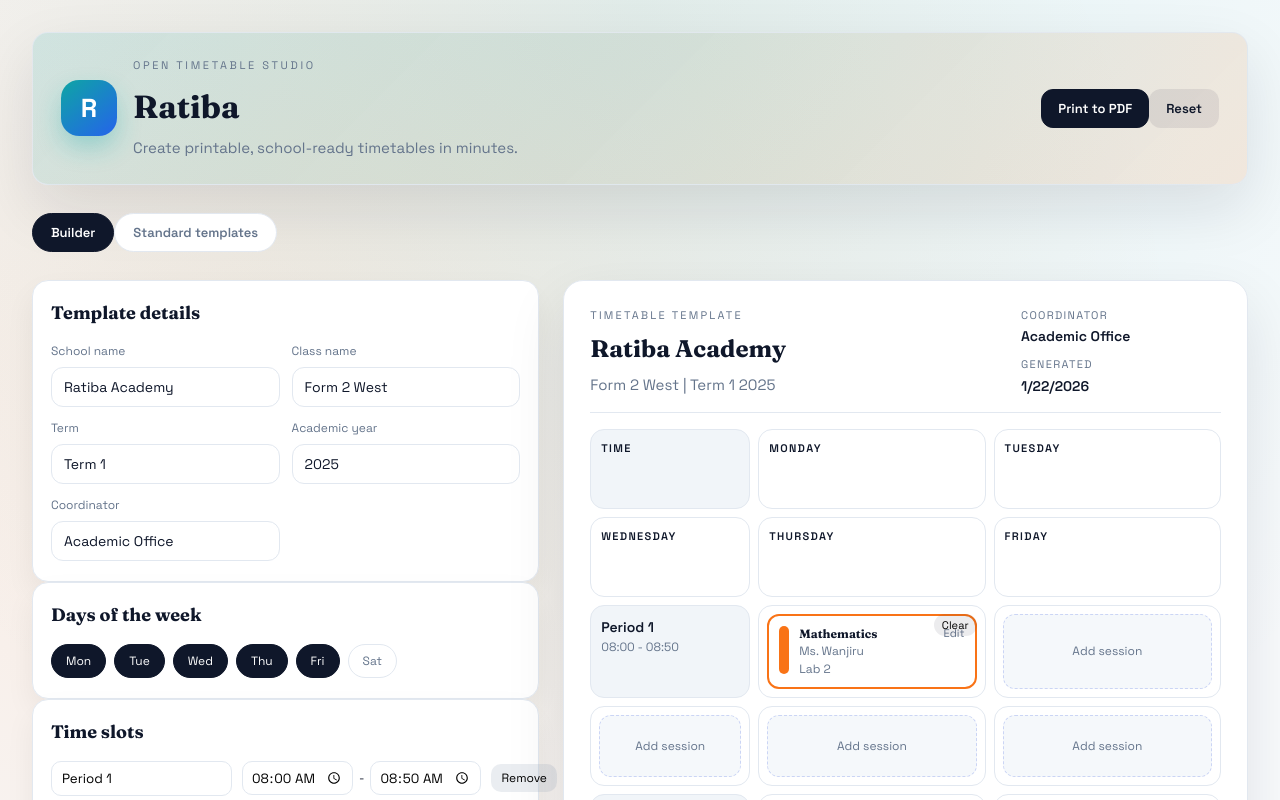
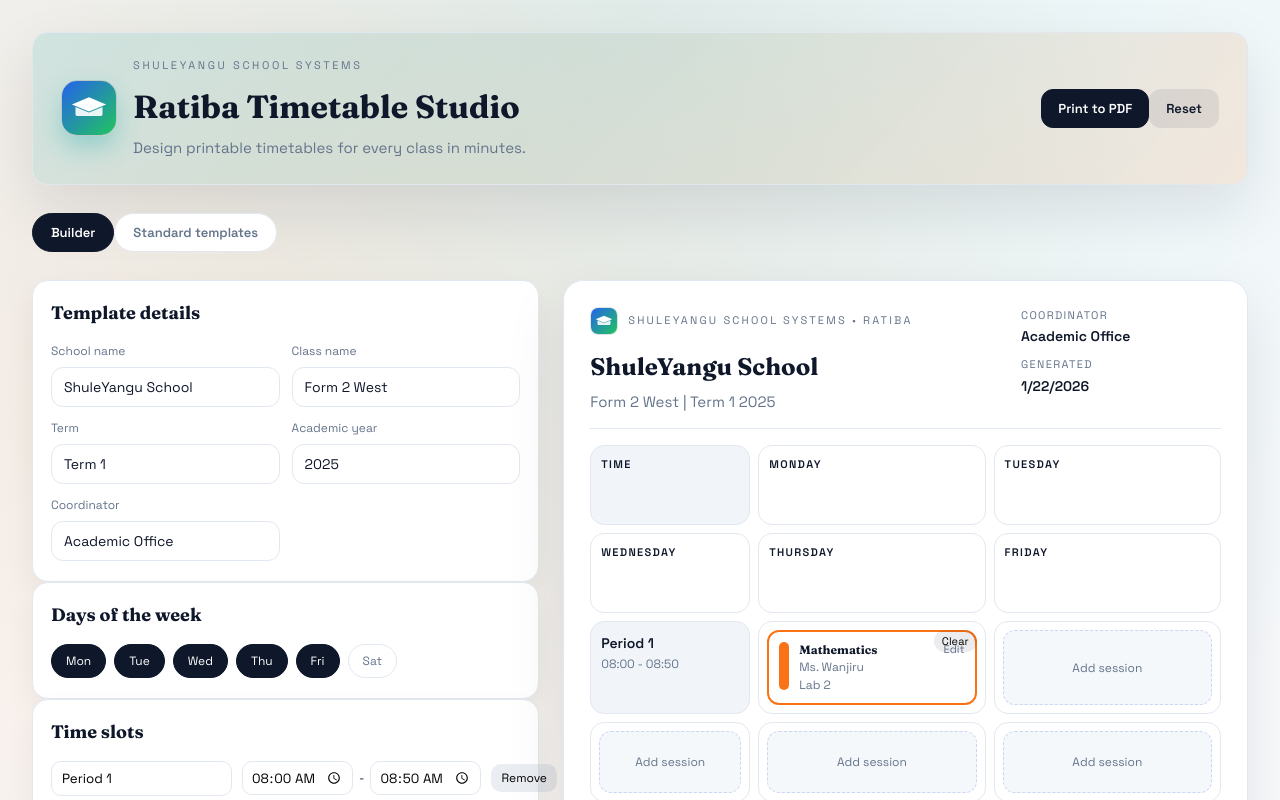
Before and after one commit to simlexx-k/shuleyangu-ratiba, a Vue app: page / in a window 1280 px wide. Shown: the top 800 px of the page. Built offline with nearby package versions, Linux system fonts and the light colour scheme.

Commit message:
feat: align ratiba branding with shuleyangu

```diff
--- a/index.html
+++ b/index.html
@@ -4,7 +4,7 @@
     <meta charset="UTF-8">
     <link rel="icon" href="/favicon.ico">
     <meta name="viewport" content="width=device-width, initial-scale=1.0">
-    <title>Vite App</title>
+    <title>Ratiba | ShuleYangu School Systems</title>
   </head>
   <body>
     <div id="app"></div>
--- a/src/App.vue
+++ b/src/App.vue
@@ -5,7 +5,7 @@ import { nanoid } from 'nanoid'
 
 const defaultTemplate = {
   meta: {
-    schoolName: 'Ratiba Academy',
+    schoolName: 'ShuleYangu School',
     className: 'Form 2 West',
     term: 'Term 1',
     academicYear: '2025',
@@ -465,14 +465,18 @@ const buildStandardTemplateHtml = (standard) => {
     <html>
       <head>
         <meta charset="utf-8" />
-        <title>${escapeHtml(standard.title)} - Ratiba</title>
+    <title>${escapeHtml(standard.title)} | ShuleYangu Ratiba</title>
         <style>
           * { box-sizing: border-box; }
           body { margin: 0; font-family: 'Segoe UI', Arial, sans-serif; color: #0f172a; background: #f8fafc; }
           .sheet { max-width: 980px; margin: 24px auto; background: #fff; border: 1px solid #e2e8f0; border-radius: 16px; padding: 24px; }
+          .print-header { display: flex; align-items: center; justify-content: space-between; gap: 16px; border-bottom: 1px solid #e2e8f0; padding-bottom: 12px; }
+          .print-brand { display: flex; align-items: center; gap: 10px; }
+          .print-logo { width: 36px; height: 36px; border-radius: 10px; border: 1px solid #e2e8f0; object-fit: cover; }
+          .brand-text { font-size: 11px; text-transform: uppercase; letter-spacing: 0.12em; color: #64748b; }
           h1 { margin: 0; font-size: 22px; }
           .subtitle { margin-top: 6px; font-size: 12px; color: #64748b; }
-          .meta { margin-top: 12px; display: flex; gap: 12px; font-size: 11px; color: #64748b; }
+          .meta { display: flex; gap: 12px; font-size: 11px; color: #64748b; }
           table { width: 100%; border-collapse: collapse; margin-top: 16px; font-size: 12px; }
           th, td { border: 1px solid #e2e8f0; padding: 8px; text-align: left; vertical-align: top; }
           th { background: #f1f5f9; text-transform: uppercase; letter-spacing: 0.08em; font-size: 10px; }
@@ -487,12 +491,20 @@ const buildStandardTemplateHtml = (standard) => {
       </head>
       <body>
         <div class="sheet">
-          <h1>${escapeHtml(standard.title)}</h1>
+          <div class="print-header">
+            <div class="print-brand">
+              <img class="print-logo" src="/logo.svg" alt="ShuleYangu logo" />
+              <div>
+                <div class="brand-text">ShuleYangu School Systems</div>
+                <h1>${escapeHtml(standard.title)}</h1>
+              </div>
+            </div>
+            <div class="meta">
+              <div>Generated: ${escapeHtml(timestamp)}</div>
+              <div>Ratiba Standard Template</div>
+            </div>
+          </div>
           <div class="subtitle">${escapeHtml(standard.subtitle)}</div>
-          <div class="meta">
-            <div>Generated: ${escapeHtml(timestamp)}</div>
-            <div>Ratiba standard template</div>
-          </div>
           <table>
             <thead>
               <tr>
@@ -504,7 +516,7 @@ const buildStandardTemplateHtml = (standard) => {
               ${rows}
             </tbody>
           </table>
-          <div class="footer">Create and customize timetables at Ratiba.</div>
+          <div class="footer">Generated by ShuleYangu School Systems • Ratiba.</div>
         </div>
       </body>
     </html>
@@ -616,11 +628,11 @@ const getSubject = (id) => {
   <div class="app">
     <header class="hero">
       <div class="brand">
-        <div class="logo">R</div>
+        <img class="brand-logo" src="/logo.svg" alt="ShuleYangu logo" />
         <div>
-          <div class="eyebrow">Open timetable studio</div>
-          <h1>Ratiba</h1>
-          <p>Create printable, school-ready timetables in minutes.</p>
+          <div class="eyebrow">ShuleYangu School Systems</div>
+          <h1>Ratiba Timetable Studio</h1>
+          <p>Design printable timetables for every class in minutes.</p>
         </div>
       </div>
       <div class="hero-actions no-print">
@@ -656,7 +668,7 @@ const getSubject = (id) => {
     <section v-if="activeView === 'templates'" class="templates">
       <div class="templates-header">
         <div>
-          <div class="eyebrow">Starter packs</div>
+          <div class="eyebrow">ShuleYangu starter packs</div>
           <h2>Standard timetable templates</h2>
           <p>Pick a template, print as-is, or load it into the builder to customize.</p>
         </div>
@@ -839,7 +851,10 @@ const getSubject = (id) => {
         <section class="sheet">
           <div class="sheet-header">
             <div>
-              <div class="sheet-eyebrow">Timetable template</div>
+              <div class="sheet-brand">
+                <img class="sheet-logo" src="/logo.svg" alt="ShuleYangu logo" />
+                <span class="sheet-eyebrow">ShuleYangu School Systems • Ratiba</span>
+              </div>
               <h2>{{ template.meta.schoolName }}</h2>
               <p>{{ template.meta.className }} | {{ template.meta.term }} {{ template.meta.academicYear }}</p>
             </div>
@@ -912,7 +927,7 @@ const getSubject = (id) => {
           </div>
 
           <div class="sheet-footer">
-            <div>Ratiba is an open timetable studio for any school.</div>
+            <div>ShuleYangu School Systems • Ratiba Timetable Studio.</div>
             <div class="no-print">Tip: click any cell to load the editor on the left.</div>
           </div>
         </section>
--- a/src/assets/main.css
+++ b/src/assets/main.css
@@ -25,16 +25,12 @@
   gap: 16px;
 }
 
-.logo {
+.brand-logo {
   width: 56px;
   height: 56px;
-  border-radius: 18px;
-  display: grid;
-  place-items: center;
-  font-size: 26px;
-  font-weight: 700;
-  color: #fff;
-  background: linear-gradient(140deg, #0ea5a4, #2563eb);
+  border-radius: 16px;
+  object-fit: cover;
+  border: 1px solid rgba(15, 23, 42, 0.12);
   box-shadow: 0 12px 24px rgba(14, 165, 164, 0.3);
 }
 
@@ -396,6 +392,20 @@
   margin-bottom: 16px;
 }
 
+.sheet-brand {
+  display: inline-flex;
+  align-items: center;
+  gap: 10px;
+}
+
+.sheet-logo {
+  width: 28px;
+  height: 28px;
+  border-radius: 8px;
+  border: 1px solid rgba(15, 23, 42, 0.12);
+  object-fit: cover;
+}
+
 .sheet-header h2 {
   margin: 6px 0 4px;
   font-size: 24px;
```
Also changed, not shown: public/logo.svg (added).
